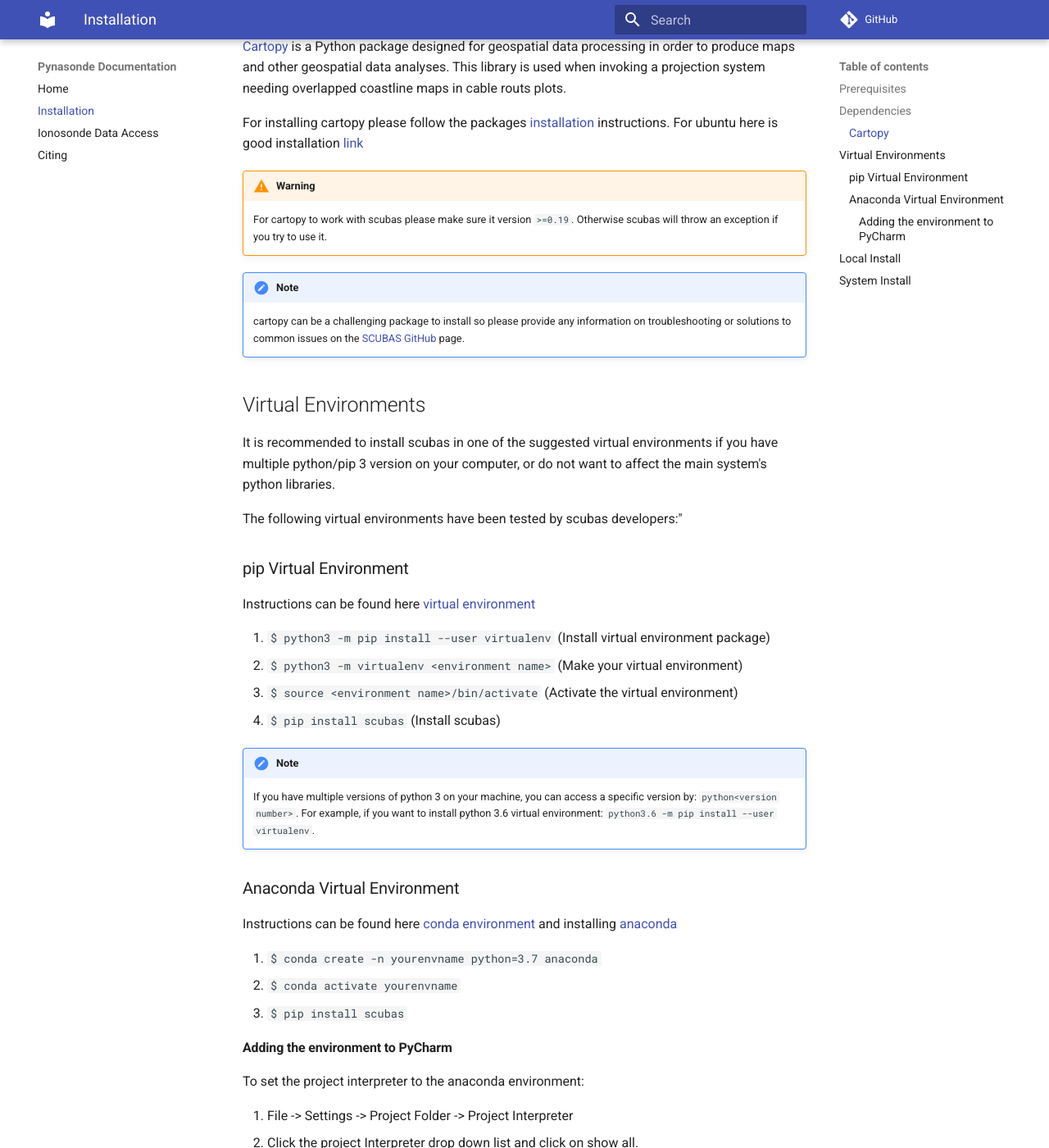
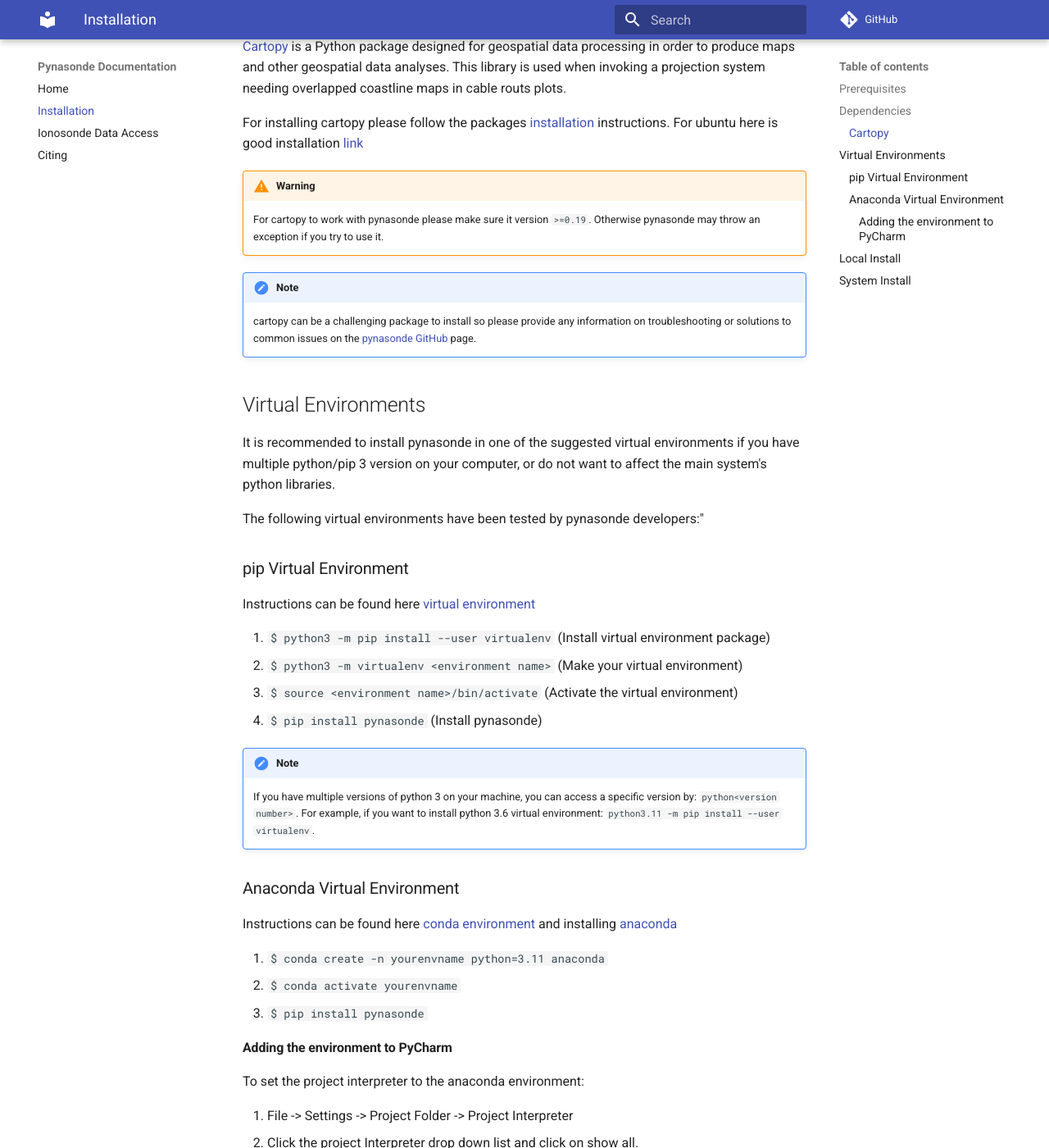
Before and after one commit to shibaji7/pynasonde, an MkDocs documentation site: the page built from docs/user/install.md, in a window 1280 px wide and 1400 px high, scrolled down 1396 px. Shown: the whole window at 82% size. Built offline with MkDocs 1.6.1 and Material for MkDocs 9.7.7, drawn with Linux system fonts in a browser that asks for light colours; comment, search, counter and statistics services are not loaded; some of the changed text lies outside the part shown.

Commit message:
Documentation

```diff
--- a/docs/user/install.md
+++ b/docs/user/install.md
@@ -1,30 +1,24 @@
 <!--
-Author(s): Shibaji Chakraborty, Xueling Shi
+Author(s): Shibaji Chakraborty
 
 Disclaimer:
-SCUBAS is under the MIT license found in the root directory LICENSE.md
-Everyone is permitted to copy and distribute verbatim copies of this license
-document.
-
-This version of the MIT Public License incorporates the terms
-and conditions of MIT General Public License.
 -->
 
-# Installing SCUBAS
+# Installing Pynasonde
 ---
 
 [![License: MIT](https://img.shields.io/badge/License%3A-MIT-green)](https://choosealicense.com/licenses/mit/)
-[![Python 3.6](https://img.shields.io/badge/python-3.6-blue.svg)](https://www.python.org/downloads/release/python-360/)
-![GitHub release (latest by date)](https://img.shields.io/github/v/release/shibaji7/SCUBAS)
+[![Python 3.11](https://img.shields.io/badge/python-3.6-blue.svg)](https://www.python.org/downloads/release/python-360/)
+![GitHub Stable Release (latest by date)](https://img.shields.io/github/v/release/shibaji7/pynasonde)
 
 
 !!! Important
-    It is recommended to install scubas `pip`; however, please cite via the [DOI for the release](https://www.frontiersin.org/articles/10.3389/fphy.2022.1022475/full)
+    It is recommended to install pynasonde `pip`; however, please cite via the [DOI for the release]()
 
 
 ## Prerequisites
 
-scubas requires **python 3.6** or later and **matplotlib 3.3.4** or later.
+Pynasonde requires **python 3.11** or later and **matplotlib 3.3.4** or later.
 
 Depending on your operating system or distribution, the following package installers, development environments or data parsers are required:
 
@@ -38,11 +32,11 @@ You can check your python version using
 `$ python3 --version`
 
 !!! Note
-    If you have already installed `scubas` you can use `pip3 install --upgrade scubas`
+    If you have already installed `pynasonde` you can use `pip3 install --upgrade pynasonde`
 
 ## Dependencies
 
-scubas's setup will download the following dependencies:
+pynasonde's setup will download the following dependencies:
 
 - [Git](https://git-scm.com/) (For developers)
 - [pip3](https://help.dreamhost.com/hc/en-us/articles/115000699011-Using-pip3-to-install-Python3-modules)
@@ -63,18 +57,18 @@ scubas's setup will download the following dependencies:
 For installing cartopy please follow the packages [installation](https://scitools.org.uk/cartopy/docs/latest/installing.html) instructions. For ubuntu here is good installation [link](https://techoverflow.net/2021/07/11/how-to-install-cartopy-on-ubuntu/)
 
 !!! Warning
-    For cartopy to work with scubas please make sure it version `>=0.19`. Otherwise scubas will throw an exception if you try to use it.
+    For cartopy to work with pynasonde please make sure it version `>=0.19`. Otherwise pynasonde may throw an exception if you try to use it.
 
 
 !!! Note
-    cartopy can be a challenging package to install so please provide any information on troubleshooting or solutions to common issues on the [SCUBAS GitHub](https://github.com/shibaji7/SCUBAS) page.
+    cartopy can be a challenging package to install so please provide any information on troubleshooting or solutions to common issues on the [pynasonde GitHub](https://github.com/shibaji7/pynasonde) page.
 
 
 
 ## Virtual Environments
-It is recommended to install scubas in one of the suggested virtual environments if you have multiple python/pip 3 version on your computer, or do not want to affect the main system's python libraries.
+It is recommended to install pynasonde in one of the suggested virtual environments if you have multiple python/pip 3 version on your computer, or do not want to affect the main system's python libraries.
 
-The following virtual environments have been tested by scubas developers:"
+The following virtual environments have been tested by pynasonde developers:"
 
 ### pip Virtual Environment
 Instructions can be found here [virtual environment](https://packaging.python.org/guides/installing-using-pip-and-virtual-environments/)
@@ -82,18 +76,18 @@ Instructions can be found here [virtual environment](https://packaging.python.or
 1. `$ python3 -m pip install --user virtualenv` (Install virtual environment package)
 2. `$ python3 -m virtualenv <environment name>`  (Make your virtual environment)
 3. `$ source <environment name>/bin/activate`  (Activate the virtual environment)
-4. `$ pip install scubas`    (Install scubas)
+4. `$ pip install pynasonde`    (Install pynasonde)
 
 !!! Note
     If you have multiple versions of python 3 on your machine, you can access a specific version by: `python<version number>`.
-    For example, if you want to install python 3.6 virtual environment: `python3.6 -m pip install --user virtualenv`.
+    For example, if you want to install python 3.6 virtual environment: `python3.11 -m pip install --user virtualenv`.
 
 ### Anaconda Virtual Environment
 Instructions can be found here [conda environment](https://uoa-eresearch.github.io/eresearch-cookbook/recipe/2014/11/20/conda/) and installing [anaconda](https://docs.anaconda.com/anaconda/install/)
 
-1. `$ conda create -n yourenvname python=3.7 anaconda`
+1. `$ conda create -n yourenvname python=3.11 anaconda`
 2. `$ conda activate yourenvname`
-3. `$ pip install scubas`
+3. `$ pip install pynasonde`
 
 #### Adding the environment to PyCharm
 
@@ -109,7 +103,7 @@ To set the project interpreter to the anaconda environment:
 ## Local Install
 **pip3 install**
 
-`pip3 install --user scubas`
+`pip3 install --user pynasonde`
 
 ## System Install
-`sudo pip3 install scubas`
+`sudo pip3 install pynasonde`
```
